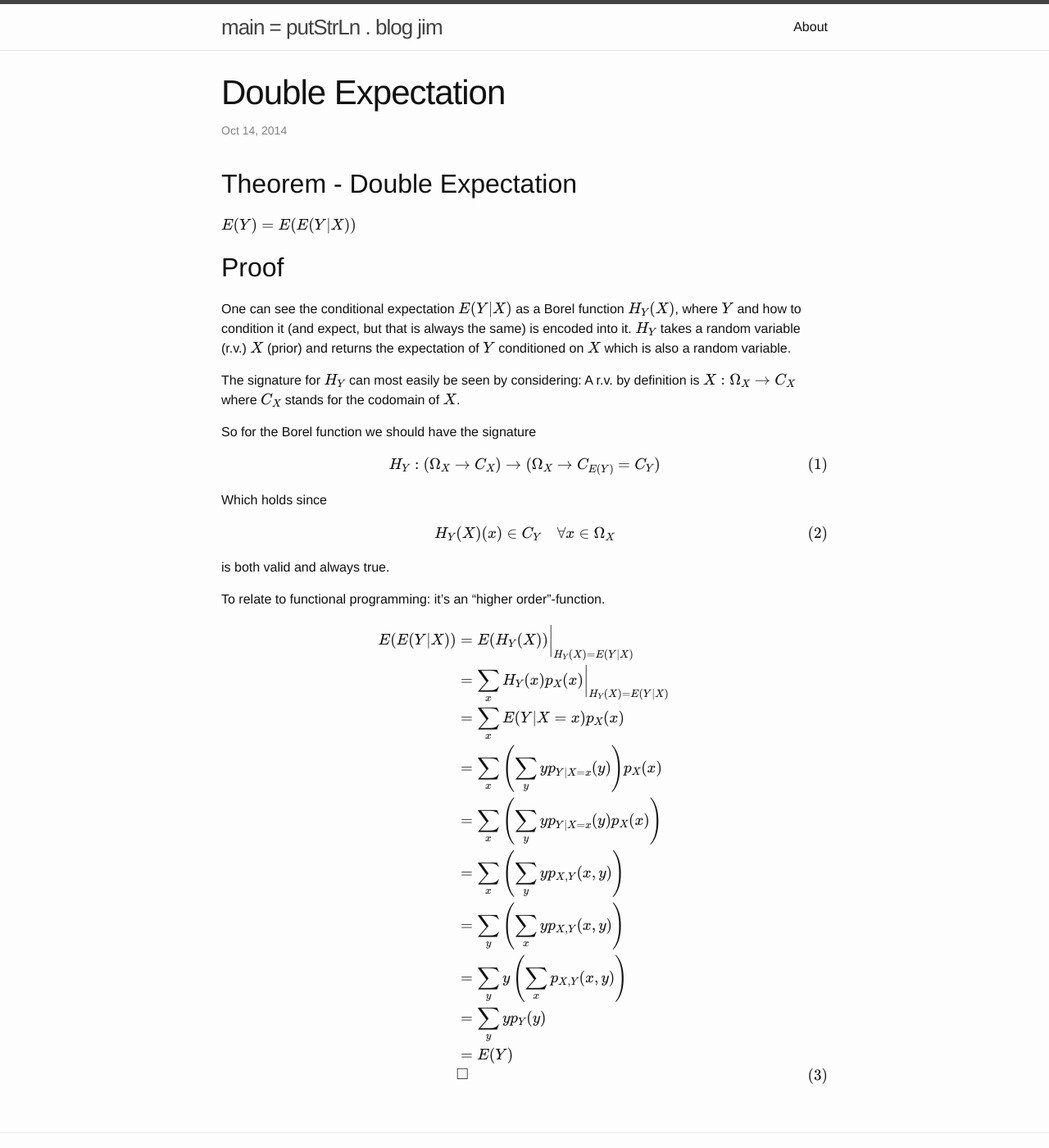
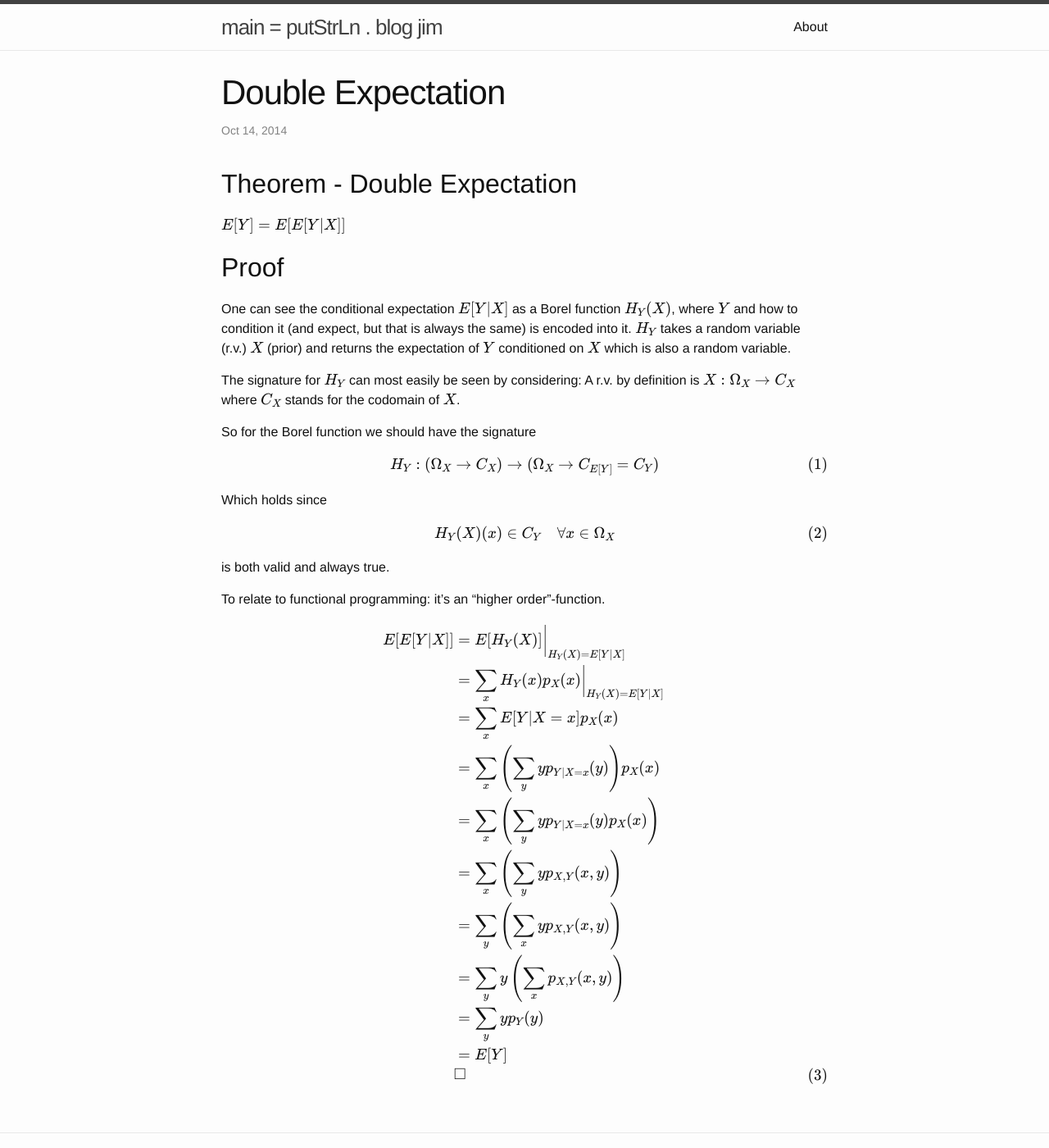
Before and after one commit to Jim-Holmstroem/jim-holmstroem.github.io, a Jekyll site: the page built from _posts/2014-10-14-double-expectation.markdown, in a window 1280 px wide and 1400 px high. Shown: the whole window at 82% size. Built offline with Jekyll 4.4.1, drawn with Linux system fonts in a browser that asks for light colours; formulas are drawn with MathJax 3.

Commit message:
E(.) -> E[.]

```diff
--- a/_posts/2014-10-14-double-expectation.markdown
+++ b/_posts/2014-10-14-double-expectation.markdown
@@ -8,13 +8,13 @@ categories: probability
 Theorem - Double Expectation
 -------
 $$
-    E(Y) = E(E(Y|X))
+    E[Y] = E[E[Y|X]]
 $$
 
 Proof
 -----
 
-One can see the conditional expectation $E(Y|X)$ as a Borel function $H_Y(X)$,
+One can see the conditional expectation $E[Y|X]$ as a Borel function $H_Y(X)$,
 where $Y$ and how to condition it (and expect, but that is always the same) is encoded into it.
 $H_Y$ takes a random variable (r.v.) $X$ (prior) and returns the expectation of $Y$
 conditioned on $X$ which is also a random variable.
@@ -27,7 +27,7 @@ So for the Borel function we should have the signature
 
 $$
     \begin{equation}
-        H_Y: (\Omega_X \rightarrow C_X) \rightarrow (\Omega_X \rightarrow C_{E(Y)} = C_Y)
+        H_Y: (\Omega_X \rightarrow C_X) \rightarrow (\Omega_X \rightarrow C_{E[Y]} = C_Y)
     \end{equation}
 $$
 
@@ -45,10 +45,10 @@ To relate to functional programming: it's an "higher order"-function.
 
 $$
     \begin{align}
-        E(E(Y|X))
-            &= E(H_Y(X))\bigg|_{H_Y(X) = E(Y|X)} \nonumber \\
-            &= \sum\limits_x H_Y(x) p_X(x) \bigg|_{H_Y(X) = E(Y|X)} \nonumber \\
-            &= \sum\limits_x E(Y|X=x) p_X(x) \nonumber \\
+        E[E[Y|X]]
+            &= E[H_Y(X)]\bigg|_{H_Y(X) = E[Y|X]} \nonumber \\
+            &= \sum\limits_x H_Y(x) p_X(x) \bigg|_{H_Y(X) = E[Y|X]} \nonumber \\
+            &= \sum\limits_x E[Y|X=x] p_X(x) \nonumber \\
             &= \sum\limits_x \left(
                 \sum\limits_y y p_{Y|X=x}(y)
             \right) p_X(x) \nonumber \\
@@ -67,7 +67,7 @@ $$
             &= \sum\limits_y y
                 p_Y(y)
             \nonumber \\
-            &= E(Y) \nonumber \\
+            &= E[Y] \nonumber \\
             & \Box
     \end{align}
 $$
```
